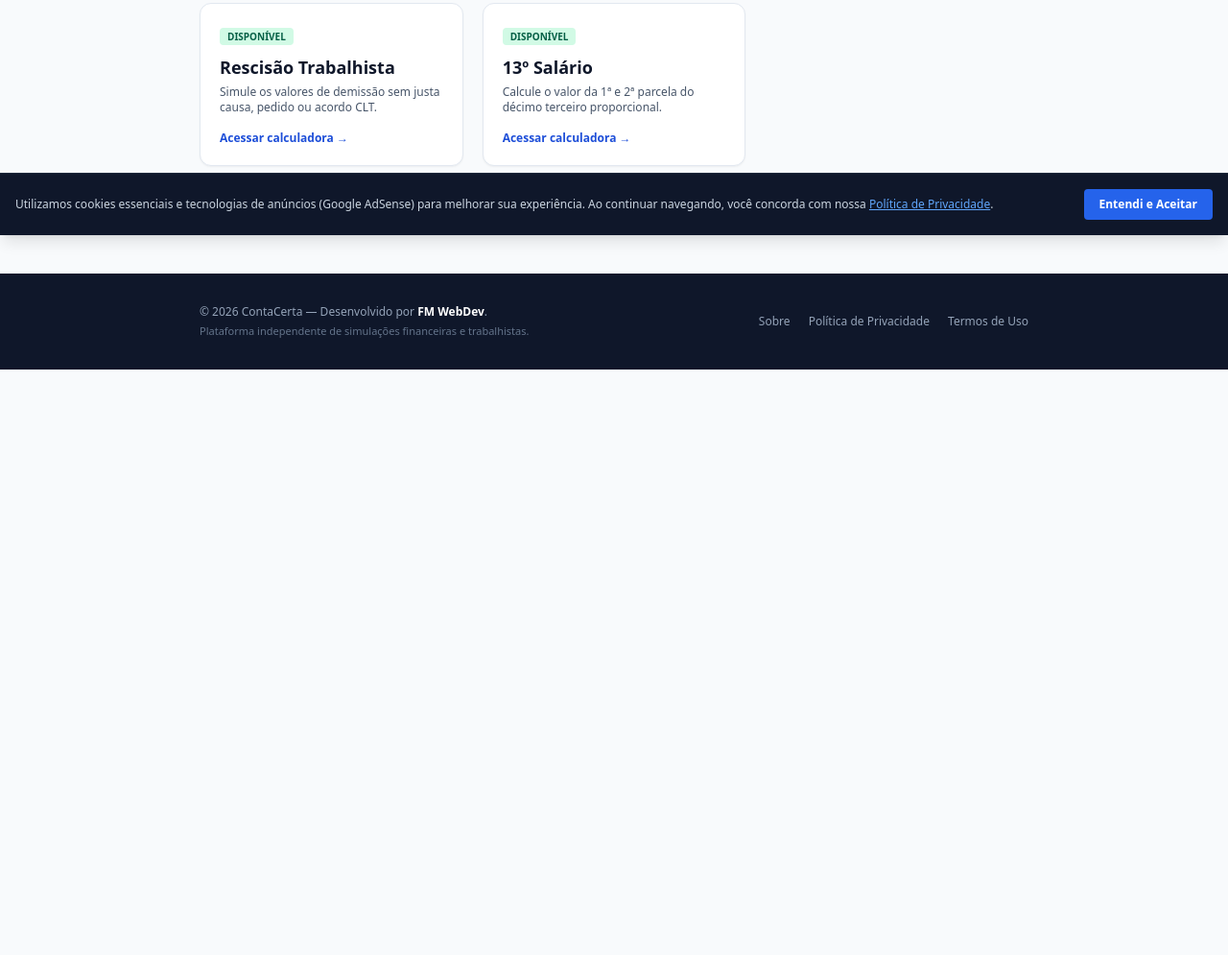
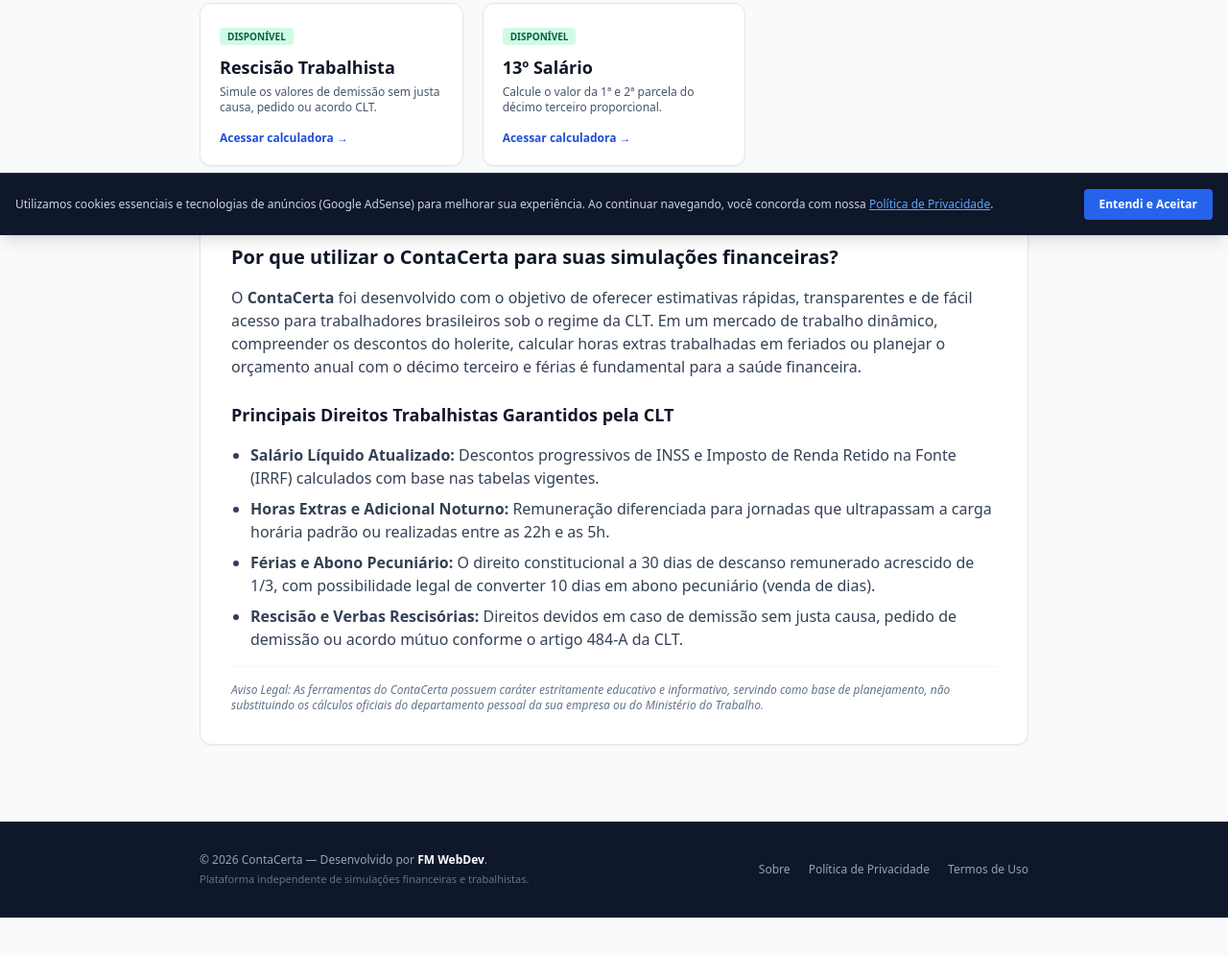
Before and after one commit to lipeeoleiromartins/contacerta-fmwebdev, a plain HTML site: page index.html in a window 1280 px wide. Shown: the part 555-1550 px from the top of the page at 96% size. Before the commit the page ends 980 px from the top, so only its background shows below. Drawn offline with nearby package versions, Linux system fonts and the light colour scheme.

Commit message:
feat: adicionado conteudo editorial rico na pagina inicial para aprovacao do adsense

```diff
--- a/index.html
+++ b/index.html
@@ -6,7 +6,7 @@
     <title>ContaCerta | Calculadoras Trabalhistas e Financeiras 2026</title>
     <meta
       name="description"
-      content="Simule seus direitos trabalhistas, salário líquido, horas extras, férias e rescisão de forma rápida, gratuita e atualizada. Por FM WebDev."
+      content="Simule seus direitos trabalhistas, salário líquido, horas extras, férias e rescisão de forma rápida, gratuita e atualizada para 2026. Por FM WebDev."
     />
     <script src="https://cdn.tailwindcss.com"></script>
     <!-- Google AdSense Verification -->
@@ -51,11 +51,11 @@
         </h1>
         <p class="text-slate-600 mt-3 text-base md:text-lg max-w-2xl mx-auto">
           Simule seus direitos, confira seu holerite e planeje seu dinheiro em
-          segundos com nossas calculadoras gratuitas atualizadas.
+          segundos com nossas calculadoras gratuitas atualizadas para 2026.
         </p>
       </div>
 
-      <section class="mb-8">
+      <section class="mb-12">
         <h2
           class="text-xs font-bold text-slate-600 uppercase tracking-wider mb-4 border-l-4 border-blue-600 pl-2"
         >
@@ -177,6 +177,56 @@
           </div>
         </div>
       </section>
+
+      <!-- NOVO CONTEÚDO EDITORIAL PARA SATISFAZER O GOOGLE ADSENSE -->
+      <article
+        class="bg-white p-6 md:p-8 rounded-xl shadow-sm border border-slate-200 space-y-4 text-slate-700 text-sm md:text-base leading-relaxed"
+      >
+        <h2 class="text-xl font-bold text-slate-900">
+          Por que utilizar o ContaCerta para suas simulações financeiras?
+        </h2>
+        <p>
+          O <strong>ContaCerta</strong> foi desenvolvido com o objetivo de
+          oferecer estimativas rápidas, transparentes e de fácil acesso para
+          trabalhadores brasileiros sob o regime da CLT. Em um mercado de
+          trabalho dinâmico, compreender os descontos do holerite, calcular
+          horas extras trabalhadas em feriados ou planejar o orçamento anual com
+          o décimo terceiro e férias é fundamental para a saúde financeira.
+        </p>
+        <h3 class="text-lg font-bold text-slate-900 pt-2">
+          Principais Direitos Trabalhistas Garantidos pela CLT
+        </h3>
+        <ul class="list-disc pl-5 space-y-2">
+          <li>
+            <strong>Salário Líquido Atualizado:</strong> Descontos progressivos
+            de INSS e Imposto de Renda Retido na Fonte (IRRF) calculados com
+            base nas tabelas vigentes.
+          </li>
+          <li>
+            <strong>Horas Extras e Adicional Noturno:</strong> Remuneração
+            diferenciada para jornadas que ultrapassam a carga horária padrão ou
+            realizadas entre as 22h e as 5h.
+          </li>
+          <li>
+            <strong>Férias e Abono Pecuniário:</strong> O direito constitucional
+            a 30 dias de descanso remunerado acrescido de 1/3, com possibilidade
+            legal de converter 10 dias em abono pecuniário (venda de dias).
+          </li>
+          <li>
+            <strong>Rescisão e Verbas Rescisórias:</strong> Direitos devidos em
+            caso de demissão sem justa causa, pedido de demissão ou acordo mútuo
+            conforme o artigo 484-A da CLT.
+          </li>
+        </ul>
+        <p class="text-xs text-slate-500 pt-4 border-t border-slate-100">
+          <em
+            >Aviso Legal: As ferramentas do ContaCerta possuem caráter
+            estritamente educativo e informativo, servindo como base de
+            planejamento, não substituindo os cálculos oficiais do departamento
+            pessoal da sua empresa ou do Ministério do Trabalho.</em
+          >
+        </p>
+      </article>
     </main>
 
     <footer class="bg-slate-900 text-slate-400 text-xs py-8 mt-12 mb-10">
```
